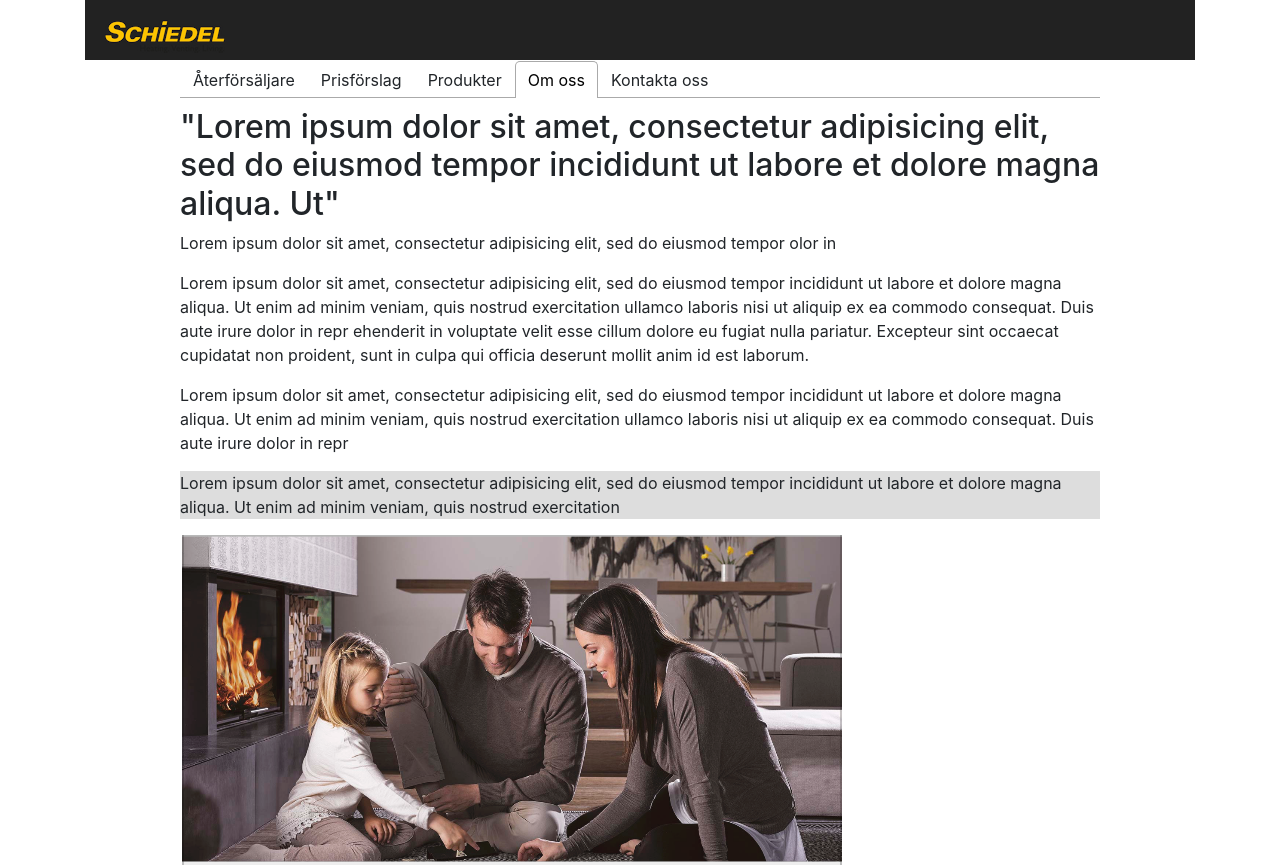
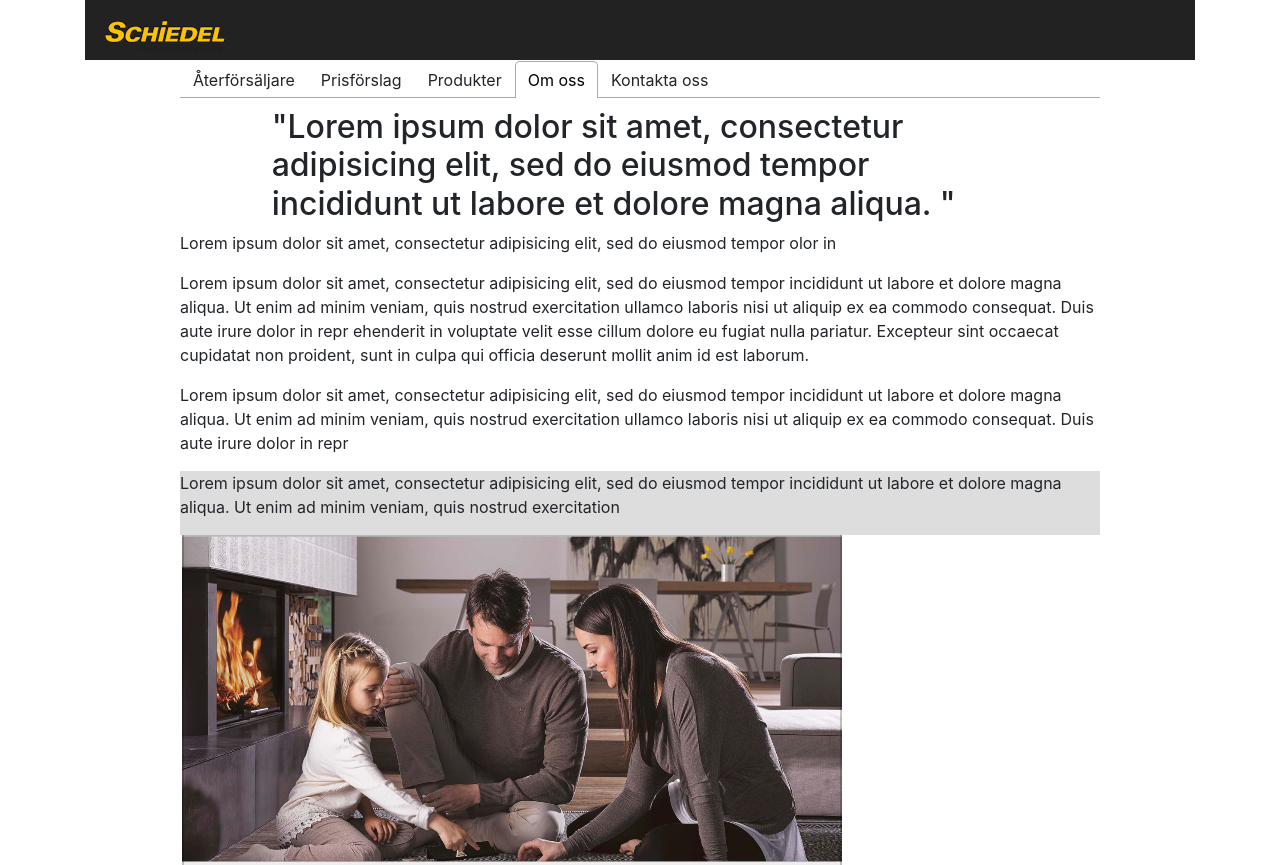
Before and after one commit to schiedel-sweden/web-app, a React (Create React App) app: page / in a window 1280 px wide. Both pictures are taken after a click on the tab "Om oss". Built offline with nearby package versions, Linux system fonts and the light colour scheme.

Commit message:
removed unused file, added click functionality to images on mainPage

```diff
--- a/src/App.js
+++ b/src/App.js
@@ -17,7 +17,6 @@ export default class App extends Component {
         this.state = {
             tabIndex: 0,
 
-            // TODO: Add persistant state for entire program!
             prisforslagState: {
                 chimneyTypeState: {
                     chimneyType: [
@@ -217,6 +216,16 @@ export default class App extends Component {
         });
     }
 
+    navToPrisforslag = () => {
+        this.setState({
+            tabIndex: 1,
+        });
+    }
+    navToProducts = () => {
+        this.setState({
+            tabIndex: 2,
+        });
+    }
     render() {
         return (
             <div class="container">
@@ -237,7 +246,10 @@ export default class App extends Component {
                                         <Tab>Kontakta oss</Tab>
                                     </TabList>
 
-                                    <TabPanel><MainPage /></TabPanel>
+                                    <TabPanel><MainPage
+                                                navPris={this.navToPrisforslag}
+                                                navProd={this.navToProducts} />
+                                    </TabPanel>
                                     <TabPanel><Prisforslag
                                                 propState={this.state.prisforslagState}
                                                 parentCallback={this.prisforslagCallback} />
--- a/src/views/Main/MainPage.js
+++ b/src/views/Main/MainPage.js
@@ -14,11 +14,11 @@ export default class MainPage extends Component {
 
                     <Row>
                         <Col md={6}>
-                            <img src={require('../../images/prisforslag.png')} style={styles.image} alt='got to price suggestion' />
+                            <img onClick={this.props.navPris} src={require('../../images/prisforslag.png')} style={styles.image} alt='got to price suggestion' />
                             <h2>Tillbud</h2>
                         </Col>
                         <Col md={6}>
-                            <img class="img-responsive" src={require('../../images/produkter.png')} style={styles.image} alt='got to products'/>
+                            <img onClick={this.props.navProd} src={require('../../images/produkter.png')} style={styles.image} alt='got to products'/>
                             <h2>Produkter</h2>
                         </Col>
                     </Row>
@@ -36,5 +36,7 @@ const styles = {
         "max-width": "100%",
         "height": "auto",
         "display": "block",
+        "cursor": "pointer",
+        "cursor": "hand",
     }
 }
--- a/src/views/OmOss/OmOss.js
+++ b/src/views/OmOss/OmOss.js
@@ -1,16 +1,21 @@
 import React, {Component} from 'react';
 
+import {Row, Col} from 'reactstrap';
 
 export default class OmOss extends Component {
     render() {
         return (
-            <div>
-                <div>
+            <Col md={12}>
+                <Row>
+                    <Col md={1}></Col>
+                    <Col md={10}>
                     <h2>"Lorem ipsum dolor sit amet, consectetur adipisicing elit,
-                    sed do eiusmod tempor incididunt ut labore et dolore magna aliqua. Ut"</h2>
+                    sed do eiusmod tempor incididunt ut labore et dolore magna aliqua. "</h2>
+                    </Col>
+                    <Col md={1}></Col>
 
-                </div>
-                <div>
+                </Row>
+                <Row>
                     <p>Lorem ipsum dolor sit amet, consectetur adipisicing elit, sed do eiusmod tempor olor in </p>
 
                     <p>Lorem ipsum dolor sit amet, consectetur adipisicing elit, sed do eiusmod tempor incididunt ut
@@ -22,18 +27,18 @@ export default class OmOss extends Component {
                     <p>Lorem ipsum dolor sit amet, consectetur adipisicing elit, sed do eiusmod tempor incididunt ut
                     labore et dolore magna aliqua. Ut enim ad minim veniam, quis nostrud exercitation ullamco
                     laboris nisi ut aliquip ex ea commodo consequat. Duis aute irure dolor in repr</p>
-                </div>
+                </Row>
 
-                <div style={styles.bkgnd}>
+                <Row style={styles.bkgnd}>
                     <p>Lorem ipsum dolor sit amet, consectetur adipisicing elit, sed do eiusmod tempor incididunt ut
                     labore et dolore magna aliqua. Ut enim ad minim veniam, quis nostrud exercitation</p>
-                </div>
+                </Row>
 
-                <div>
+                <Row>
                     <img src={require('./footer.png')} alt='footer' />
-                </div>
+                </Row>
 
-            </div>
+            </Col>
 
         );
 
```
Also changed, not shown: src/views/AboutUs/AboutUs.js (deleted, +0 -21 lines).
